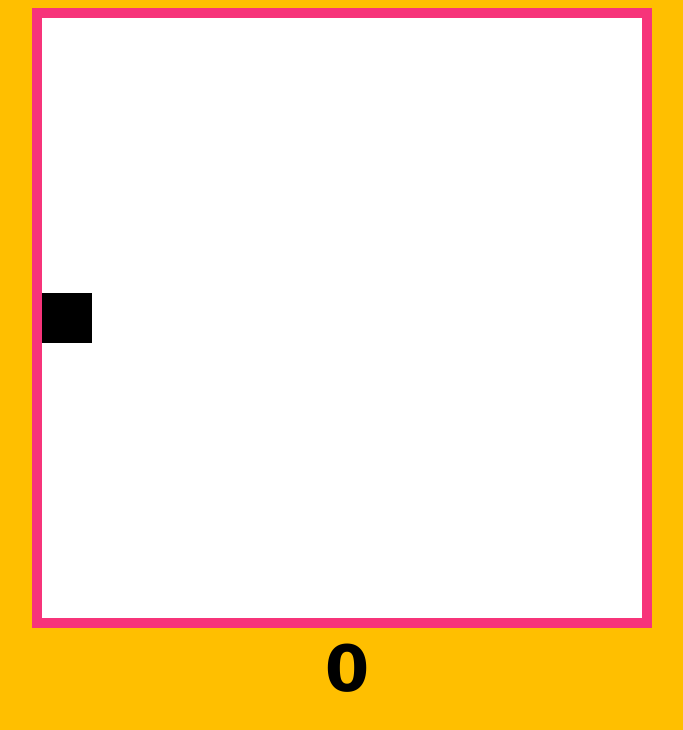
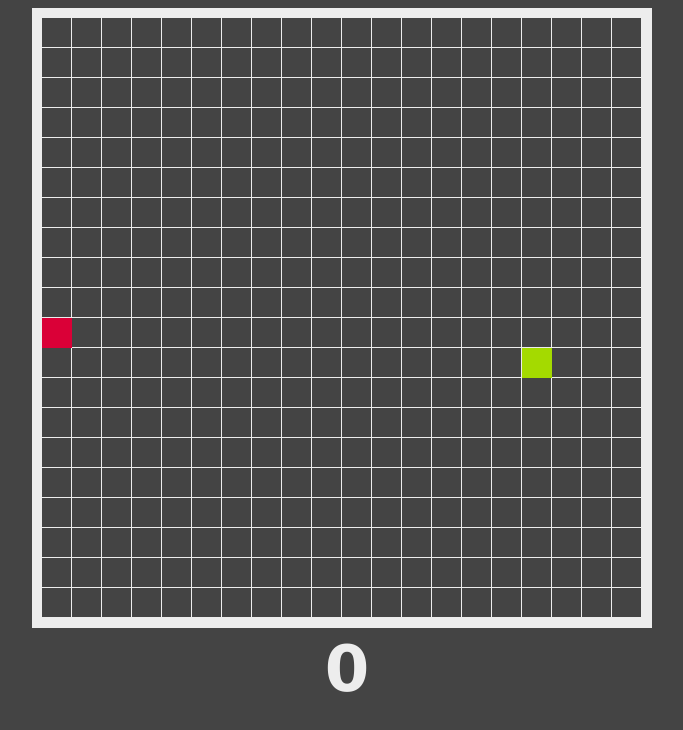
Before and after one commit to alzbetamyskova/snake-js, a plain HTML site: page index.html in a window 1280 px wide. Shown: the whole page, without its empty margins (298-981 px from the left). Drawn offline with Linux system fonts and the light colour scheme.

Commit message:
jídlo pro hada  a kolize

```diff
--- a/main.js
+++ b/main.js
@@ -4,24 +4,36 @@ console.log('Funguju!');
 
 // canvas
 const canvas = document.querySelector('canvas');
+const title = document.querySelector('h1');
 const ctx = canvas.getContext("2d");
 
 // player
-let snakeSize = 50;
+let snakeSize = 30;
 
-let snakeSpeed = 1;
+let snakeSpeed = snakeSize;
 let snakePosX = 0;
-let snakePosY = canvas.height / 2 - snakeSize / 2;
+let snakePosY = canvas.height / 2;
 
 let velocityX = 0;
 let velocityY = 0;
+
+// food
+let foodPosX = 0;
+let foodPosY = 0;
+
+// game
+let score = 0;
+const fps = 15;
+
+const tileCountX = canvas.width / snakeSize;
+const tileCountY = canvas.height / snakeSize;
 
 // loop
 const gameLoop = () => {
 
   drawStuff();
   moveStuff();
-  requestAnimationFrame(gameLoop);
+  setTimeout(gameLoop, 1000 / fps);
 
 };
 
@@ -33,17 +45,24 @@ const moveStuff = () => {
   snakePosX += snakeSpeed * velocityX;
   snakePosY += snakeSpeed * velocityY;
 
-  if (snakePosX > canvas.width) {
+  // wall colision
+  if (snakePosX > canvas.width - snakeSize) {
     snakePosX = 0;
   };
   if (snakePosX < 0) {
     snakePosX = canvas.width;
   };
-  if (snakePosY > canvas.height) {
+  if (snakePosY > canvas.height - snakeSize) {
     snakePosY = 0;
   };
   if (snakePosY < 0) {
     snakePosY = canvas.height;
+  };
+
+  // food colision
+  if (snakePosX === foodPosX && snakePosY === foodPosY) {
+    title.textContent = ++score;
+    resetFood()
   };
 
 };
@@ -51,9 +70,13 @@ const moveStuff = () => {
 // ** DRAW EVERYTHING
 const drawStuff = () => {
 
-  rectangle('white', 0, 0, canvas.width, canvas.height);
+  rectangle('#EDEDED', 0, 0, canvas.width, canvas.height);
 
-  rectangle('black', snakePosX, snakePosY, snakeSize, snakeSize);
+  drawGrid()
+
+  rectangle('#a4da00', foodPosX, foodPosY, snakeSize, snakeSize)
+
+  rectangle('#DA0037', snakePosX, snakePosY, snakeSize, snakeSize);
 
 };
 
@@ -65,28 +88,58 @@ const rectangle = (color, x, y, width, height) => {
 
 };
 
+// draw grid
+const drawGrid = () => {
+
+  for ( let i = 0; i < tileCountX; i ++) {
+    for (let j = 0; j < tileCountY; j ++) {
+    rectangle(
+      '#444444',
+      snakeSize * i,
+      snakeSize * j,
+      snakeSize - 1,
+      snakeSize - 1)
+    };
+  };
+
+};
+
+// reset food
+const resetFood = () => {
+  foodPosX = Math.floor(Math.random() * tileCountX) * snakeSize;
+  foodPosY = Math.floor(Math.random() * tileCountY) * snakeSize;
+};
+
 // ** KEYBOARD
 const keyPush = (event) => {
 
   switch (event.key) {
     case 'ArrowLeft':
+      if (velocityX !== 1) {
         velocityX = -1;
         velocityY = 0;
+      }
       break;
 
     case 'ArrowUp':
+      if (velocityY !== 1) {
         velocityX = 0;
         velocityY = -1;
+      }
       break;
 
     case 'ArrowRight':
+      if (velocityX !== -1) {
         velocityX = 1;
         velocityY = 0;
+      }
       break;
 
     case 'ArrowDown':
+      if (velocityY !== -1) {
         velocityX = 0;
         velocityY = 1;
+      }
       break;
   };
 };
@@ -94,4 +147,5 @@ const keyPush = (event) => {
 // listeners
 document.addEventListener('keydown', keyPush);
 
+resetFood();
 gameLoop();
--- a/style.css
+++ b/style.css
@@ -1,18 +1,19 @@
 *, :after, :before { box-sizing: border-box; }
 
 body {
-  background: #ffbf00;
+  background: #444444;
   text-align: center;
 }
 
 canvas {
-  border: 10px solid #f7347a;
+  border: 10px solid #EDEDED;
 }
 
 h1 {
+  color: #EDEDED;
   margin-top: 0;
   font-size: 4em;
-  font-family: "Avenir Next", Verdana;
+  font-family: Verdana;
   font-weight: bold;
   letter-spacing: -10px;
 }
```
Lines whose indentation alone changed are shown as unchanged.
